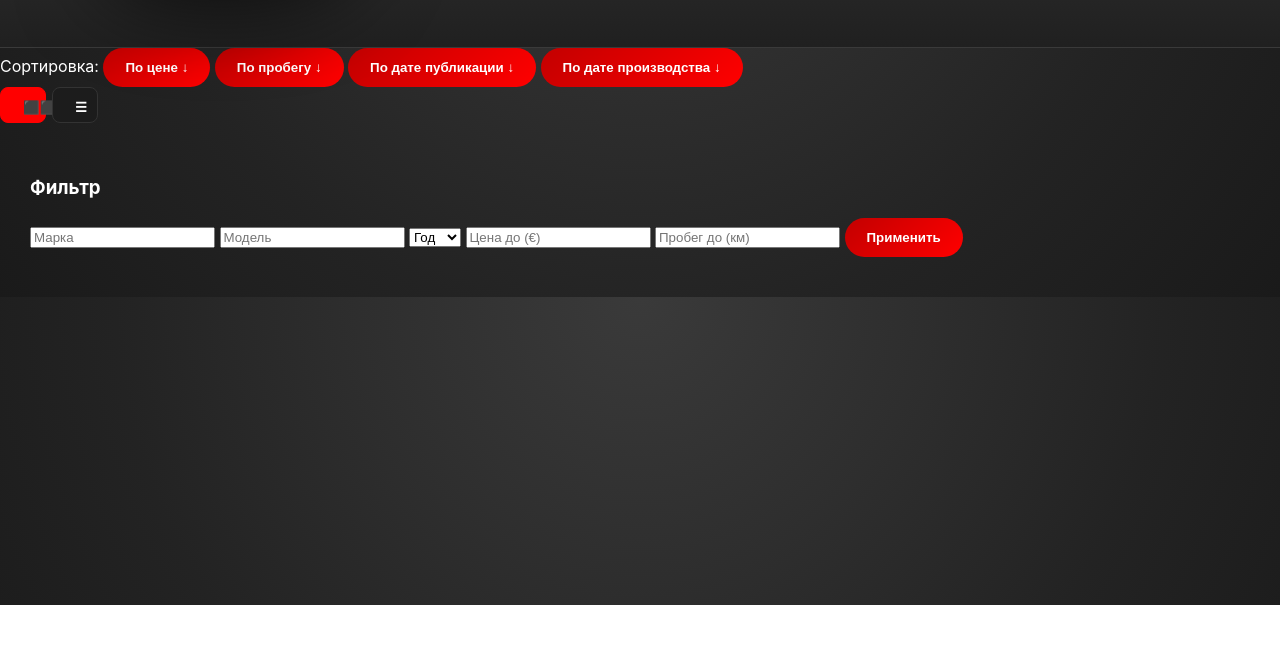
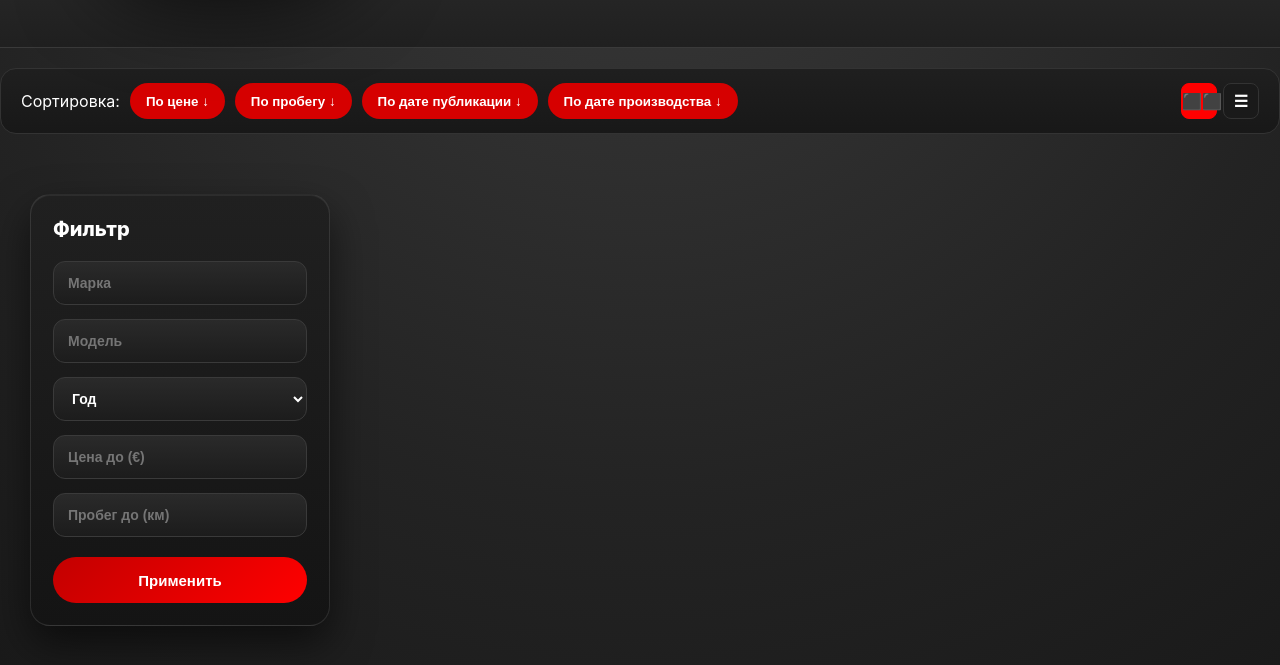
Before and after one commit to isablackness/border-auto, a website: page public/catalog.html in a window 1280 px wide. Shown: the part 195-860 px from the top of the page. Before the commit the page ends 800 px from the top, so only its background shows below. Drawn offline with Linux system fonts and the light colour scheme; no server answers.

Commit message:
style catalog car html

```diff
--- a/public/css/catalog.css
+++ b/public/css/catalog.css
@@ -1,4 +1,141 @@
-/* ====== CATALOG GRID (по умолчанию) ====== */
+/* ================================================= */
+/* ================= LAYOUT ======================== */
+/* ================================================= */
+
+.catalog-layout {
+  display: grid;
+  grid-template-columns: 300px 1fr;
+  gap: 36px;
+  align-items: flex-start;
+}
+
+/* ================================================= */
+/* ================= SORT BAR ====================== */
+/* ================================================= */
+
+.sort-bar {
+  max-width: 1400px;
+  margin: 20px auto 26px;
+  padding: 14px 20px;
+  display: flex;
+  align-items: center;
+  gap: 10px;
+  background: linear-gradient(180deg, #1f1f1f, #181818);
+  border-radius: 16px;
+  border: 1px solid #333;
+}
+
+.sort-bar button {
+  height: 36px;
+  padding: 0 16px;
+  border-radius: 999px;
+  border: none;
+  background: #d60000;
+  color: #fff;
+  font-weight: 700;
+  cursor: pointer;
+}
+
+/* ================================================= */
+/* ================= VIEW SWITCH =================== */
+/* ================================================= */
+
+.view-switch {
+  margin-left: auto;
+  display: flex;
+  gap: 6px;
+}
+
+.view-switch button {
+  width: 36px;
+  height: 36px;
+  padding: 0;
+  border-radius: 8px;
+  border: 1px solid #333;
+  background: #1a1a1a;
+  color: #fff;
+  font-size: 16px;
+  cursor: pointer;
+}
+
+.view-switch button.active {
+  background: #ff0000;
+  border-color: #ff0000;
+}
+
+/* ================================================= */
+/* ================= FILTER ======================== */
+/* ================================================= */
+
+.filter-panel {
+  position: sticky;
+  top: 20px;
+
+  display: flex;
+  flex-direction: column;
+  gap: 14px;
+
+  padding: 22px;
+  border-radius: 20px;
+
+  background: linear-gradient(180deg, #202020, #141414);
+  border: 1px solid rgba(255,255,255,0.1);
+
+  box-shadow:
+    0 18px 40px rgba(0,0,0,0.55),
+    inset 0 1px 0 rgba(255,255,255,0.06);
+}
+
+.filter-panel h3 {
+  margin: 0 0 6px;
+  font-size: 20px;
+  font-weight: 800;
+  color: #fff;
+}
+
+/* ВАЖНО: ЖЁСТКО ФИКСИРУЕМ КОЛОНКУ */
+.filter-panel input,
+.filter-panel select,
+.filter-panel button {
+  display: block;
+  width: 100%;
+}
+
+/* поля */
+.filter-panel input,
+.filter-panel select {
+  height: 44px;
+  padding: 0 14px;
+  background: linear-gradient(180deg, #2a2a2a, #1c1c1c);
+  border: 1px solid #3a3a3a;
+  border-radius: 12px;
+  color: #fff;
+  font-size: 14px;
+  font-weight: 600;
+}
+
+/* dropdown fix */
+.filter-panel select option {
+  background: #fff;
+  color: #000;
+}
+
+/* кнопка */
+.filter-panel button {
+  margin-top: 6px;
+  height: 46px;
+  border-radius: 999px;
+  background: linear-gradient(135deg, #c30000, #ff0000);
+  border: none;
+  color: #fff;
+  font-size: 15px;
+  font-weight: 800;
+  cursor: pointer;
+}
+
+/* ================================================= */
+/* ================= CATALOG ======================= */
+/* ================================================= */
 
 #catalog.view-grid {
   display: grid;
@@ -6,15 +143,15 @@
   gap: 32px;
 }
 
-/* ====== CATALOG LIST ====== */
-
 #catalog.view-list {
   display: flex;
   flex-direction: column;
   gap: 18px;
 }
 
-/* ====== CARD BASE ====== */
+/* ================================================= */
+/* ================= CARD ========================== */
+/* ================================================= */
 
 .car-card {
   display: flex;
@@ -25,28 +162,16 @@
   overflow: hidden;
   text-decoration: none;
   color: inherit;
-  transition: box-shadow 0.25s ease, transform 0.25s ease;
 }
-
-.car-card:hover {
-  box-shadow: 0 18px 45px rgba(0,0,0,0.55);
-}
-
-/* ====== GRID CARD ====== */
-
-.view-grid .car-card {
-  flex-direction: column;
-}
-
-/* ====== LIST CARD ====== */
 
 .view-list .car-card {
   flex-direction: row;
-  align-items: stretch;
   height: 180px;
 }
 
-/* ====== IMAGE ====== */
+/* ================================================= */
+/* ================= IMAGE ========================= */
+/* ================================================= */
 
 .image-wrapper {
   position: relative;
@@ -69,20 +194,21 @@
   object-fit: cover;
 }
 
-/* ====== PRICE ====== */
+/* ================================================= */
+/* ================= PRICE ========================= */
+/* ================================================= */
 
 .price-badge {
   position: absolute;
   top: 14px;
   left: 14px;
   padding: 8px 16px;
-  background: linear-gradient(180deg, #2a2a2a, #161616);
+  background: #1a1a1a;
   border-radius: 12px;
-  color: #ffffff;
+  color: #fff;
   font-weight: 800;
 }
 
-/* LIST — цена справа крупно */
 .view-list .price-badge {
   position: static;
   margin-left: auto;
@@ -91,7 +217,9 @@
   padding: 12px 22px;
 }
 
-/* ====== INFO ====== */
+/* ================================================= */
+/* ================= INFO ========================== */
+/* ================================================= */
 
 .car-card .info {
   padding: 18px 22px;
@@ -101,23 +229,11 @@
   gap: 6px;
 }
 
-.view-list .info {
-  flex: 1;
-}
-
-/* ====== TITLE ====== */
-
 .car-title {
   font-size: 20px;
   font-weight: 800;
-  color: #ffffff;
+  color: #fff;
 }
-
-.car-card:hover .car-title {
-  text-shadow: 0 6px 20px rgba(0,0,0,0.7);
-}
-
-/* ====== META ====== */
 
 .meta {
   display: flex;
@@ -126,25 +242,17 @@
   color: rgba(255,255,255,0.7);
 }
 
-/* ====== VIEW SWITCH ====== */
+/* ================================================= */
+/* ================= MOBILE ======================== */
+/* ================================================= */
 
-.view-switch {
-  margin-left: auto;
-  display: flex;
-  gap: 6px;
+@media (max-width: 900px) {
+  .catalog-layout {
+    grid-template-columns: 1fr;
+  }
+
+  .filter-panel {
+    position: static;
+    margin-bottom: 20px;
+  }
 }
-
-.view-switch button {
-  width: 36px;
-  height: 36px;
-  border-radius: 8px;
-  border: 1px solid #333;
-  background: #1c1c1c;
-  color: #fff;
-  cursor: pointer;
-}
-
-.view-switch button.active {
-  background: #ff0000;
-  border-color: #ff0000;
-}
```
